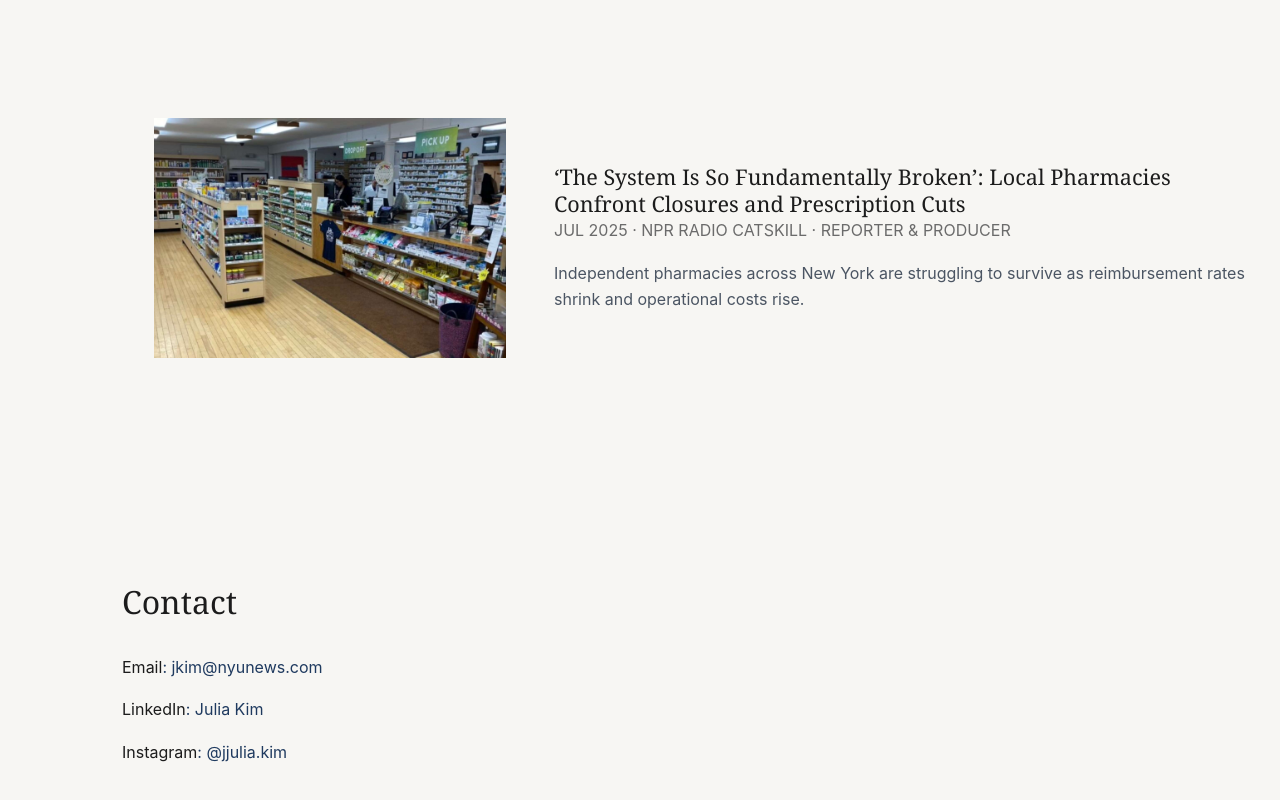
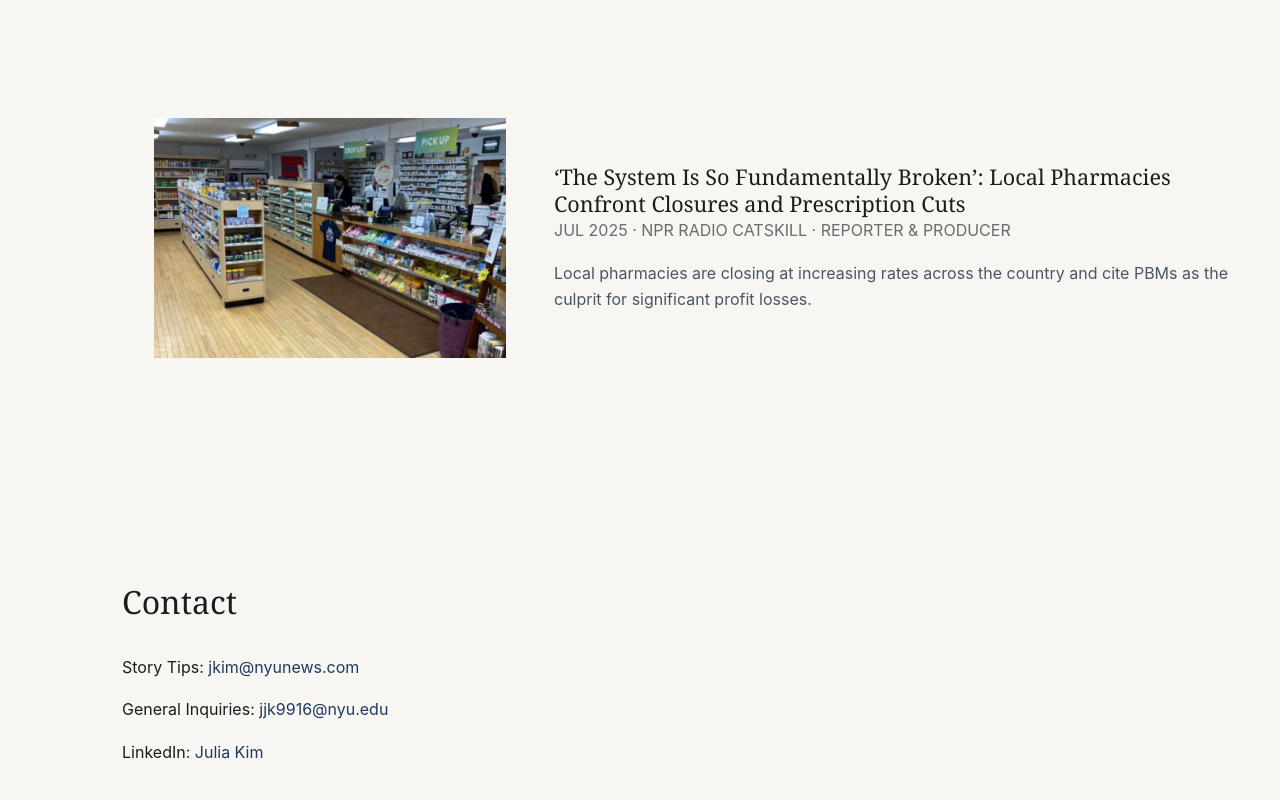
Before and after one commit to DanielEnriq/julia-website, a Next.js app: page / in a window 1280 px wide. Shown: the part 3870-4670 px from the top of the page. Built offline with nearby package versions, Linux system fonts and the light colour scheme.

Commit message:
updated contact fixed subheadings

```diff
--- a/app/layout.tsx
+++ b/app/layout.tsx
@@ -3,9 +3,9 @@ import "../styles/globals.css";
 import Navbar from "../components/Navbar";
 
 export const metadata: Metadata = {
-  title: "Julia Kim — Student Journalist",
+  title: "Julia Kim Portfolio",
   description:
-    "Portfolio of Julia Kim, student journalist focusing on culture, social justice, and long‑form reporting.",
+    "Julia Kim, an undergraduate student at New York University studying Journalism and Gender & Sexuality Studies.",
 };
 
 export default function RootLayout({
--- a/components/ContactSection.tsx
+++ b/components/ContactSection.tsx
@@ -7,8 +7,12 @@ export default function ContactSection() {
         <h2>Contact</h2>
 
         <p className="contact-line">
-          <span>Email</span>
-          <a href="mailto:jkim@nyunews.com">: jkim@nyunews.com</a>
+          <span>Story Tips: </span>
+          <a href="mailto:jkim@nyunews.com">jkim@nyunews.com</a>
+        </p>
+        <p className="contact-line">
+          <span>General Inquiries: </span>
+          <a href="mailto:jkim@nyunews.com">jjk9916@nyu.edu</a>
         </p>
 
         <p className="contact-line">
@@ -22,16 +26,6 @@ export default function ContactSection() {
           </a>
         </p>
 
-        <p className="contact-line">
-          <span>Instagram</span>
-          <a
-            href="https://www.instagram.com/jjulia.kim"
-            target="_blank"
-            rel="noopener noreferrer"
-          >
-            : @jjulia.kim
-          </a>
-        </p>
 
       </div>
     </section>
--- a/content/stories.ts
+++ b/content/stories.ts
@@ -101,7 +101,7 @@ export const stories: Story[] = [
     url: "https://wjffradio.org/understaffed-or-overpopulated-looking-inside-new-yorks-prisons-post-strike/",
     image: "/images/catskill-prisons.jpg",
     dek:
-      "After a statewide prison strike, questions remain about whether New York’s correctional system is stretched thin by staffing shortages, population levels — or both.",
+      "Since the correctional officers’ strike, incarcerated individuals are facing frequent lockdowns, absences of programming, and the summer heat.",
     highlight:
       "These are the first few lines of the story, this is what it would look like if you hover over each card. For example, this is random text....",
     topics: ["incarceration", "labor", "public institutions"],
@@ -133,7 +133,7 @@ export const stories: Story[] = [
     url: "https://wjffradio.org/the-system-is-so-fundamentally-broken-local-pharmacies-are-increasingly-having-to-cut-prescriptions-and-close-their-doors/",
     image: "/images/catskill-pharmacies.jpg",
     dek:
-      "Independent pharmacies across New York are struggling to survive as reimbursement rates shrink and operational costs rise.",
+      "Local pharmacies are closing at increasing rates across the country and cite PBMs as the culprit for significant profit losses.",
     highlight:
       "These are the first few lines of the story, this is what it would look like if you hover over each card. For example, this is random text....",
     topics: ["healthcare", "economics", "community"],
```
